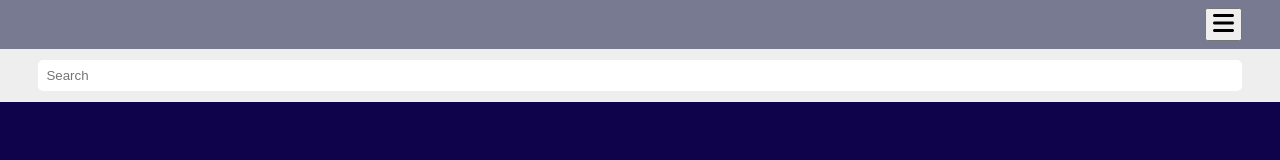
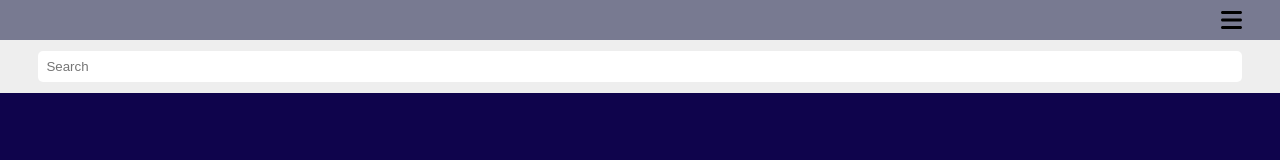
Before and after one commit to TrellixVulnTeam/Compe_UCE2, a plain HTML site: page index.html in a window 1280 px wide. Shown: the top 160 px of the page. Drawn offline with Linux system fonts and the light colour scheme.

Commit message:
sidebar button with button tag
sidebar button is now only the image and no button

```diff
--- a/index.html
+++ b/index.html
@@ -25,13 +25,12 @@
     <header class="header">
         <div class="container header__container">
             <img src="" alt="">
-            <Button onclick="openMenu()"><img src="./icons/menuIcon.svg" alt=""></Button>
+            <img onclick="openMenu()" src="./icons/menuIcon.svg" alt="">
         </div>
     </header>
     <!-- SideBar -->
     <div class="sidebar" id="sidebarid">
         <ul>
-            <li><Button onclick="closeMenu()">Close</Button></li>
             <li><a href="">Home</a></li>
             <li><a href="">Account</a></li>
             <li><a href="">Suppliers</a></li>
```
